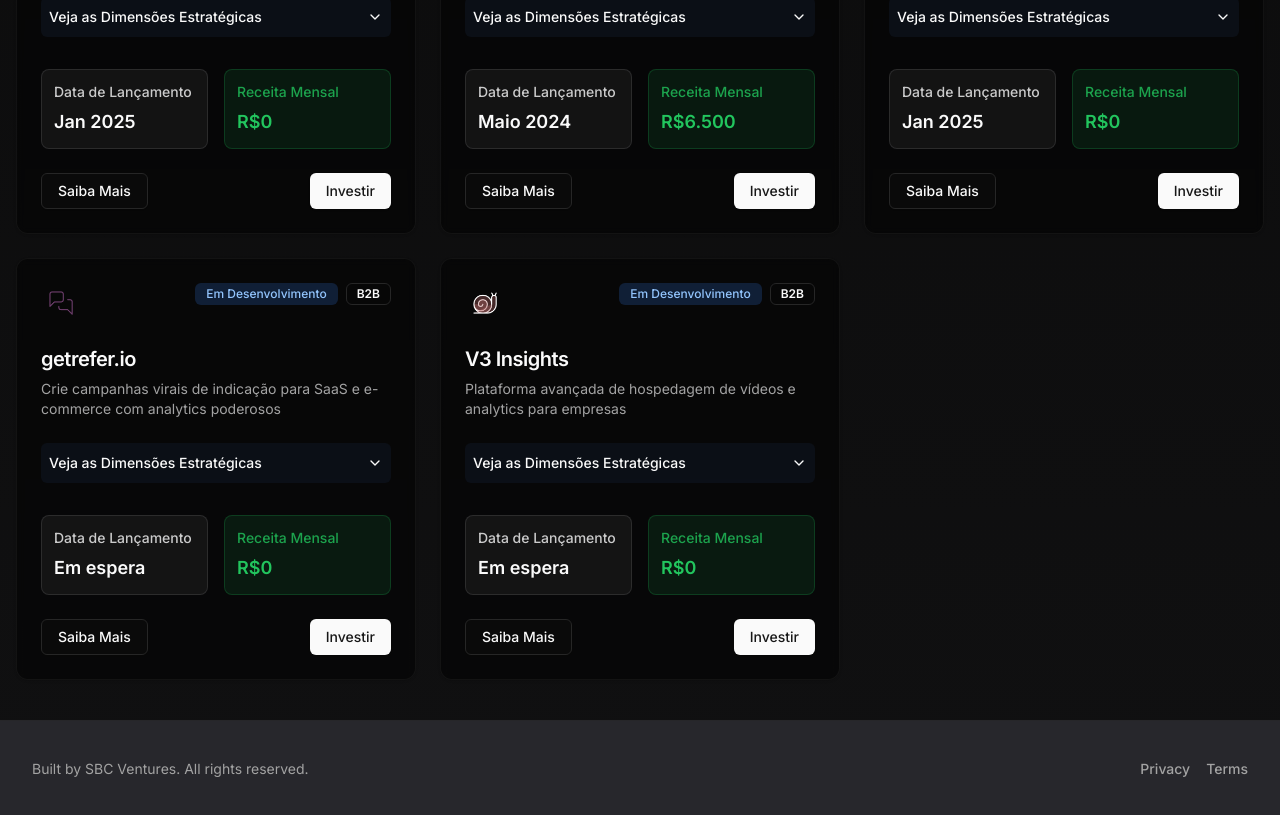
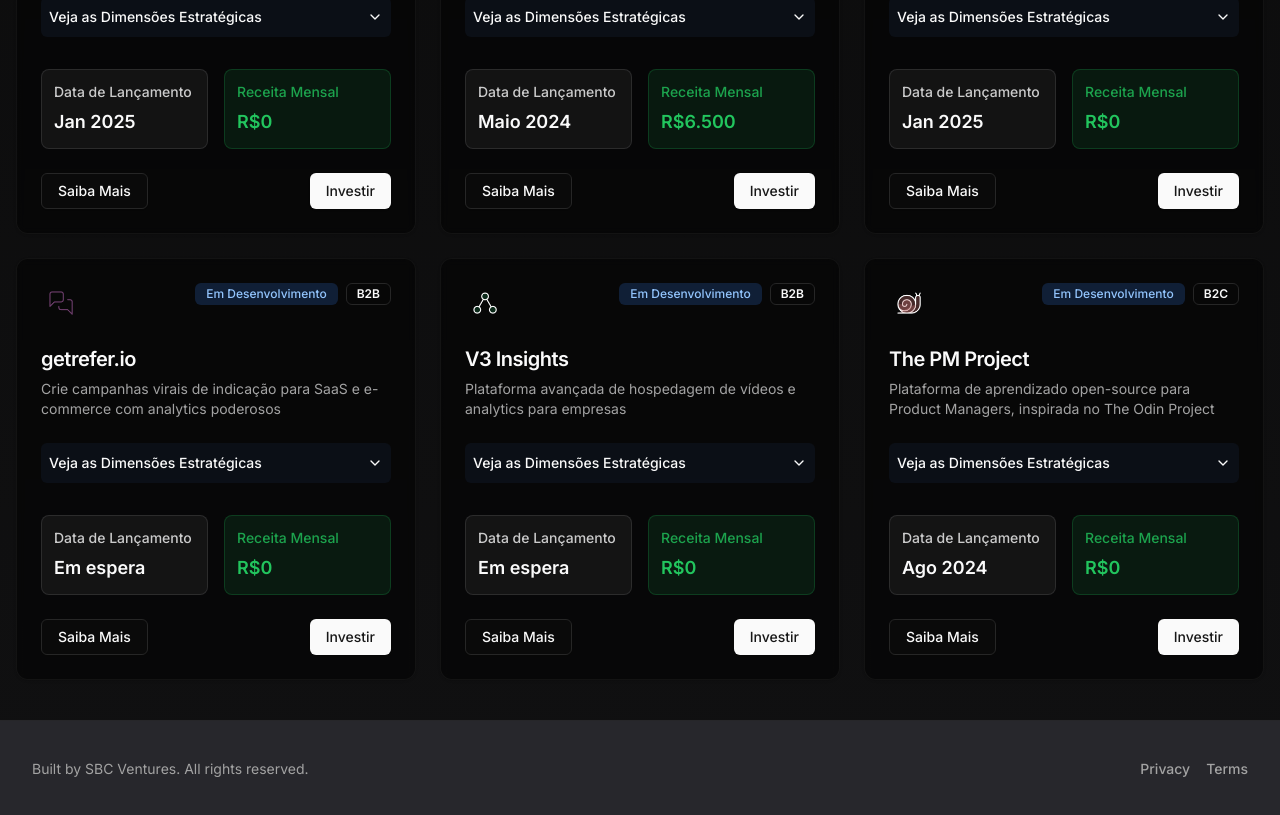
Before and after one commit to giamlepore/sbc-ventures, a Next.js app: page / in a window 1280 px wide. Shown: the part 852-1667 px from the top of the page. Built offline with nearby package versions, Linux system fonts and the light colour scheme.

Commit message:
new solution

```diff
--- a/components/solutions-grid.tsx
+++ b/components/solutions-grid.tsx
@@ -167,7 +167,7 @@ const solutions = [
   },
   {
     id: "v3-insights",
-    logo: "/v3.png",
+    logo: "/v3-in.png",
     title: { en: "V3 Insights", pt: "V3 Insights" },
     description: {
       en: "Advanced video hosting and analytics platform for businesses",
@@ -197,6 +197,42 @@ const solutions = [
     },
     status: "Building",
     businessModel: "B2B",
+  },
+  {
+    id: "the-pm-project",
+    logo: "/the-pm-project.png",
+    title: { en: "The PM Project", pt: "The PM Project" },
+    description: {
+      en: "Open-source learning platform for Product Managers, inspired by The Odin Project",
+      pt: "Plataforma de aprendizado open-source para Product Managers, inspirada no The Odin Project",
+    },
+    problem: {
+      en: "Product Management education is expensive and fragmented, lacking a clear learning path",
+      pt: "Educação em Product Management é cara e fragmentada, sem um caminho claro de aprendizado",
+    },
+    targetAudience: {
+      en: "Aspiring and junior Product Managers",
+      pt: "Aspirantes e Product Managers juniores",
+    },
+    growthStrategy: {
+      en: "Community-driven content and open-source contributions",
+      pt: "Conteúdo gerado pela comunidade e contribuições open-source",
+    },
+    businessModelDetails: {
+      en: "Free platform, monetization through partnerships and job board",
+      pt: "Plataforma gratuita, monetização através de parcerias e vagas de emprego",
+    },
+    metrics: {
+      competitive_advantage: {
+        en: "Free, community-driven, and comprehensive curriculum",
+        pt: "Gratuito, guiado pela comunidade e currículo abrangente"
+      },
+      launch_date: { en: "Aug 2024", pt: "Ago 2024" },
+      avg_monthly_revenue: { en: "$0", pt: "R$0" },
+      last_month_revenue: { en: "$0", pt: "R$0" },
+    },
+    status: "Building",
+    businessModel: "B2C",
   },
 ]
 
```
Also changed, not shown: public/the-pm-project.png (renamed from public/v3.png), public/v3-in.png (added).
